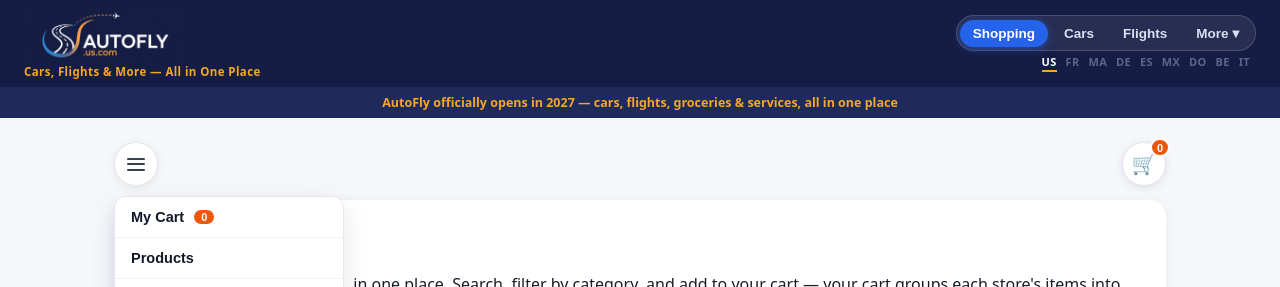
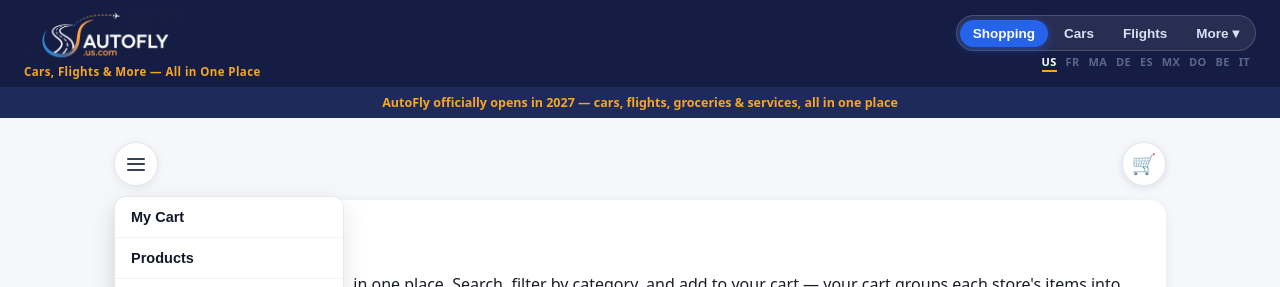
Before and after one commit to brahimhamdipa/autofly-cars-flights, a React (Vite) app: page / in a window 1280 px wide. Both pictures are taken after a click on the button 136 px from the left and 164 px from the top of the page. Shown: the top 287 px of the page. Built offline with nearby package versions, Linux system fonts and the light colour scheme; no server answers; the database is empty.

Commit message:
Batch 3: GroceryMenu hide cart badges at zero

```diff
--- a/src/components/GroceryMenu.jsx
+++ b/src/components/GroceryMenu.jsx
@@ -14,7 +14,7 @@ export default function GroceryMenu({ go }) {
     const onDown = (e) => { if (ref.current && !ref.current.contains(e.target)) setOpen(false) }
     window.addEventListener('pointerdown', onDown)
     return () => window.removeEventListener('pointerdown', onDown)
-  }, [open ])
+  }, [open])
 
   const pick = (page, param) => { setOpen(false); if (go) go(page, param) }
 
@@ -25,7 +25,7 @@ export default function GroceryMenu({ go }) {
       </button>
       {open && (
         <div className="car-submenu">
-          <button onClick={() => pick('grocery-cart')}>My Cart <span className="menu-count">{count}</span></button>
+          <button onClick={() => pick('grocery-cart')}>My Cart {count > 0 && <span className="menu-count">{count}</span>}</button>
           <button onClick={() => pick('products')}>Products</button>
           <button onClick={() => pick('stores')}>Stores</button>
           <button onClick={() => pick('grocery-contact')}>Contact Us</button>
@@ -43,7 +43,7 @@ export function GroceryTopBar({ go }) {
     <div className="g-topbar">
       <GroceryMenu go={go} />
       <button className="cart-fab" onClick={() => go && go('grocery-cart')} aria-label="My Cart">
-        🛒<span className="cart-fab-count">{count}</span>
+        🛒{count > 0 && <span className="cart-fab-count">{count}</span>}
       </button>
     </div>
   )
```
